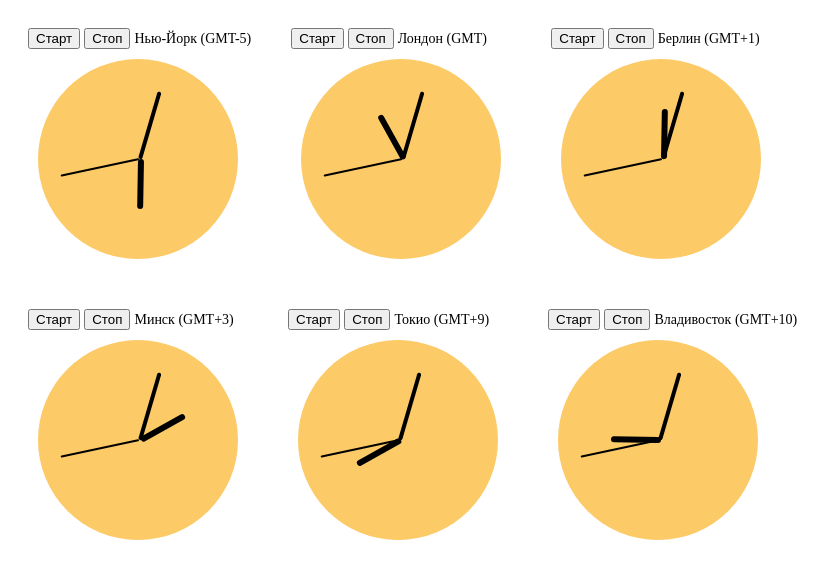
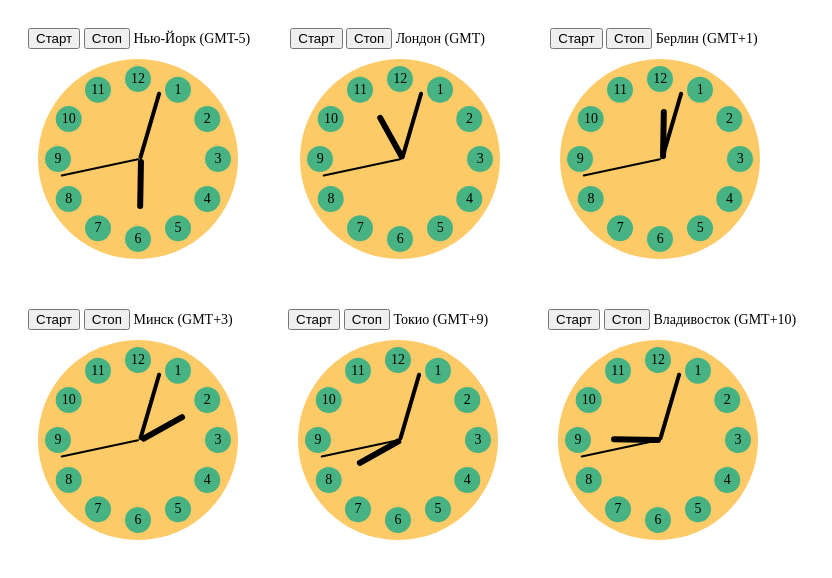
Before and after one commit to Tatsiana0607/JS-training, a plain HTML site: page 02.26/MVC/index.html in a window 1280 px wide. Shown: the whole page, without its empty margins (0-832 px from the left). Drawn offline with Linux system fonts and the light colour scheme.

Commit message:
create clocks using MVC pattern

```diff
--- a/02.26/MVC/script.js
+++ b/02.26/MVC/script.js
@@ -1,3 +1,29 @@
+var clockArr = document.getElementsByClassName("clock");
+
+for(let i=0; i<clockArr.length; i++){
+    drawSegments(clockArr[i]);
+}
+
+function drawSegments(clock) {
+    for(let i=1; i<=12; i++){
+        let segment = document.createElement('div');
+        segment.setAttribute("class", "segment");
+        let num = document.createTextNode(i.toString());
+        segment.appendChild(num);
+        clock.appendChild(segment);
+        let cos = Math.cos(toRadians(30*(i-3)))*80;
+        let sin = Math.sin(toRadians(30*(i-3)))*80;
+        segment.style.transform = "translate("+cos+"px,"+sin+"px)";
+    }
+}
+
+function toRadians(degrees) {
+    return degrees * (Math.PI/180);
+}
+
+
+
+
 function TimeModel() {
 
     this.hours = null;
@@ -18,11 +44,6 @@ function TimeModel() {
         this.seconds = seconds;
     };
 
-    this.updateView = function () {
-        if ( myView )
-            myView.update();
-    };
-
     this.tick = function () {
         this.seconds += 1;
         if(this.seconds > 59){
@@ -37,7 +58,13 @@ function TimeModel() {
             this.hours=0;
         }
         this.updateView();
-    }
+    };
+
+    this.updateView = function () {
+        if (myView){
+            myView.update();
+        }
+    };
 }
 
 
@@ -94,6 +121,7 @@ function TimeController() {
         clearInterval(id);
     };
 }
+
 
 var timeModel1 = new TimeModel();
 var timeView1 = new TimeView();
--- a/02.26/MVC/style.css
+++ b/02.26/MVC/style.css
@@ -1,3 +1,7 @@
+body{
+    font-size: 14px;
+}
+
 .container{
     width: 850px;
 }
@@ -16,13 +20,28 @@
     margin: 10px;
 }
 
+.segment{
+    width: 26px;
+    height: 26px;
+    background: #48b382;
+    border-radius: 13px;
+    line-height: 26px;
+    vertical-align: middle;
+    text-align: center;
+    position: absolute;
+    left: 87px;
+    top: 87px;
+}
+
 .hours, .minutes, .seconds{
     background-color: black;
     position: absolute;
     bottom: 100px;
     left: 100px;
     transform-origin: bottom;
+    z-index: 1;
 }
+
 .hours{
     width: 6px;
     height: 50px;
@@ -40,7 +59,3 @@
     height: 80px;
     border-radius: 1px;
 }
-
-span{
-    font-size: 14px;
-}
```
